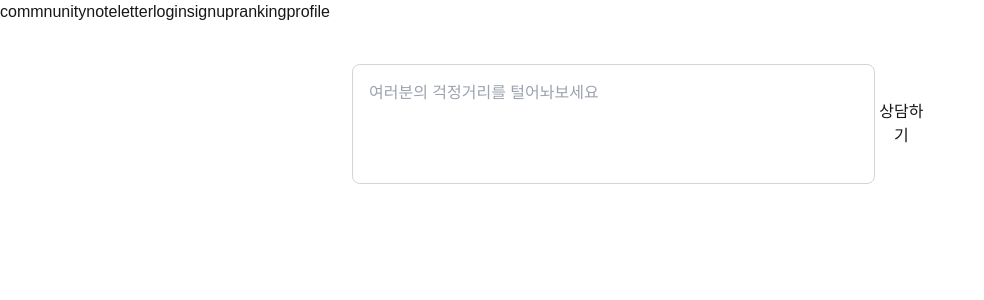
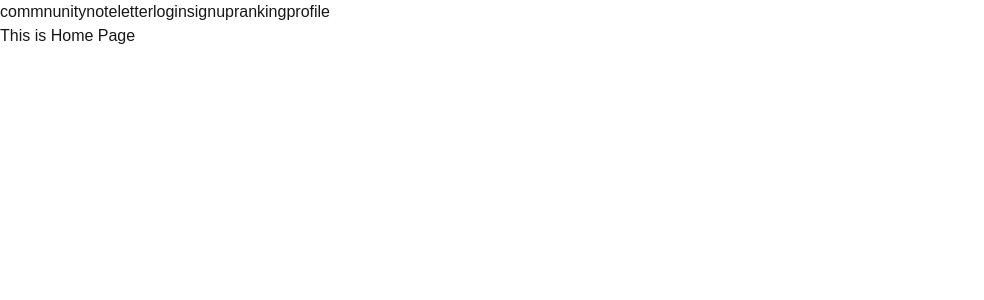
Before and after one commit to PomegranateBlue/dont_worry, a Next.js app: page / in a window 1280 px wide. Shown: the top 300 px of the page, without its empty margins (0-984 px from the left). Built offline with nearby package versions, Linux system fonts and the light colour scheme.

Commit message:
🔥 del / atomic design pattern 폐기

```diff
--- a/src/app/page.tsx
+++ b/src/app/page.tsx
@@ -1,7 +1,5 @@
-import ChatBox from '@/components/main/modules/chatBox';
-
 const HomePage = () => {
-  return <ChatBox />;
+  return <p>This is Home Page</p>;
 };
 
 export default HomePage;
--- a/src/components/main/atoms/inputField.tsx
+++ /dev/null
@@ -1,19 +0,0 @@
-'use client';
-
-interface InputFieldProps {
-  value: string;
-  onChange: (e: React.ChangeEvent<HTMLTextAreaElement>) => void;
-}
-
-const InputField = ({ value, onChange }: InputFieldProps) => {
-  return (
-    <textarea
-      className="text-black w-full min-h-[120px] p-4 rounded-lg border border-gray-300 resize-none focus:outline-none focus:ring-2 focus:ring-blue-400"
-      placeholder="여러분의 걱정거리를 털어놔보세요"
-      value={value}
-      onChange={onChange}
-    />
-  );
-};
-
-export default InputField;
--- a/src/components/main/atoms/submitButton.tsx
+++ /dev/null
@@ -1,7 +0,0 @@
-'use client';
-
-const SubmitButton = () => {
-  return <button type="submit">상담하기</button>;
-};
-
-export default SubmitButton;
--- a/src/components/main/modules/chatBox.tsx
+++ /dev/null
@@ -1,45 +0,0 @@
-'use client';
-import { useState } from 'react';
-import ChatForm from '../organisms/chatForm';
-const ChatBox = () => {
-  const [value, setValue] = useState('');
-  const [result, setResult] = useState<string | null>(null);
-
-  const handleSubmit = async (e: React.FormEvent<HTMLFormElement>) => {
-    e.preventDefault();
-    const userInput = value.trim();
-    if (!userInput) return;
-
-    setValue('');
-    setResult(null);
-
-    const formData = new FormData();
-    formData.append('content', userInput);
-
-    const res = await fetch('/utils/openai', {
-      method: 'POST',
-      body: formData
-    });
-
-    const resJson = await res.json();
-    setResult(resJson.content);
-  };
-
-  return (
-    <div className="max-w-xl mx-auto mt-10">
-      <ChatForm
-        value={value}
-        onChange={(e) => setValue(e.target.value)}
-        onSubmit={handleSubmit}
-      />
-      {result && (
-        <div className="mt-4 p-4 bg-gray-100 rounded shadow">
-          <p className="text-black text-sm mb-2">GPT 응답:</p>
-          <p className="text-black">{result}</p>
-        </div>
-      )}
-    </div>
-  );
-};
-
-export default ChatBox;
--- a/src/components/main/molecules/messageItem.tsx
+++ /dev/null
@@ -1,22 +0,0 @@
-'use client';
-
-interface MessageProps {
-  message: string;
-  from: 'user' | 'chatBot';
-}
-
-const MessageItem = ({ message, from = 'chatBot' }: MessageProps) => {
-  return (
-    <p
-      className={`p-2 my-1 rounded max-w-[70%] text-black ${
-        from === 'user'
-          ? 'bg-blue-100 text-right self-end'
-          : 'bg-gray-200 text-left self-start'
-      }`}
-    >
-      {message}
-    </p>
-  );
-};
-
-export default MessageItem;
--- a/src/components/main/organisms/categorySelectForm.tsx
+++ /dev/null
@@ -1,5 +0,0 @@
-'use clinet';
-
-const CategorySelectForm = () => {};
-
-export default CategorySelectForm;
--- a/src/components/main/organisms/chatForm.tsx
+++ /dev/null
@@ -1,21 +0,0 @@
-'use client';
-import React from 'react';
-import InputField from '../atoms/inputField';
-import SubmitButton from '../atoms/submitButton';
-
-interface ChatFormProps {
-  value: string;
-  onChange: (e: React.ChangeEvent<HTMLInputElement>) => void;
-  onSubmit: (e: React.FormEvent<HTMLFormElement>) => void;
-}
-
-const ChatForm = ({ value, onChange, onSubmit }: ChatFormProps) => {
-  return (
-    <form onSubmit={onSubmit} className="flex mt-4">
-      <InputField value={value} onChange={onChange} />
-      <SubmitButton />
-    </form>
-  );
-};
-
-export default ChatForm;
--- a/src/components/main/organisms/messageList.tsx
+++ /dev/null
@@ -1,20 +0,0 @@
-'use client';
-import React from 'react';
-import MessageItem from '../molecules/messageItem';
-
-interface MessageListProps {
-  messages: { content: string; from: 'user' | 'chatBot' }[];
-}
-
-const MessageList = ({ messages }: MessageListProps) => {
-  return (
-    <div className="border-2 rounded p-4 h-80 overflow-y-auto flex flex-col gap-2 bg-white">
-      <p className="text-black mb-2">대화창</p>
-      {messages.map((msg, idx) => (
-        <MessageItem key={idx} message={msg.content} from={msg.from} />
-      ))}
-    </div>
-  );
-};
-
-export default MessageList;
```
Also changed, not shown: src/components/main/atoms/categoryToggleButton.tsx (deleted), src/components/main/modules/categoryToggleButtonGroup.tsx (deleted), src/components/main/organisms/categorySelector.tsx (deleted).
